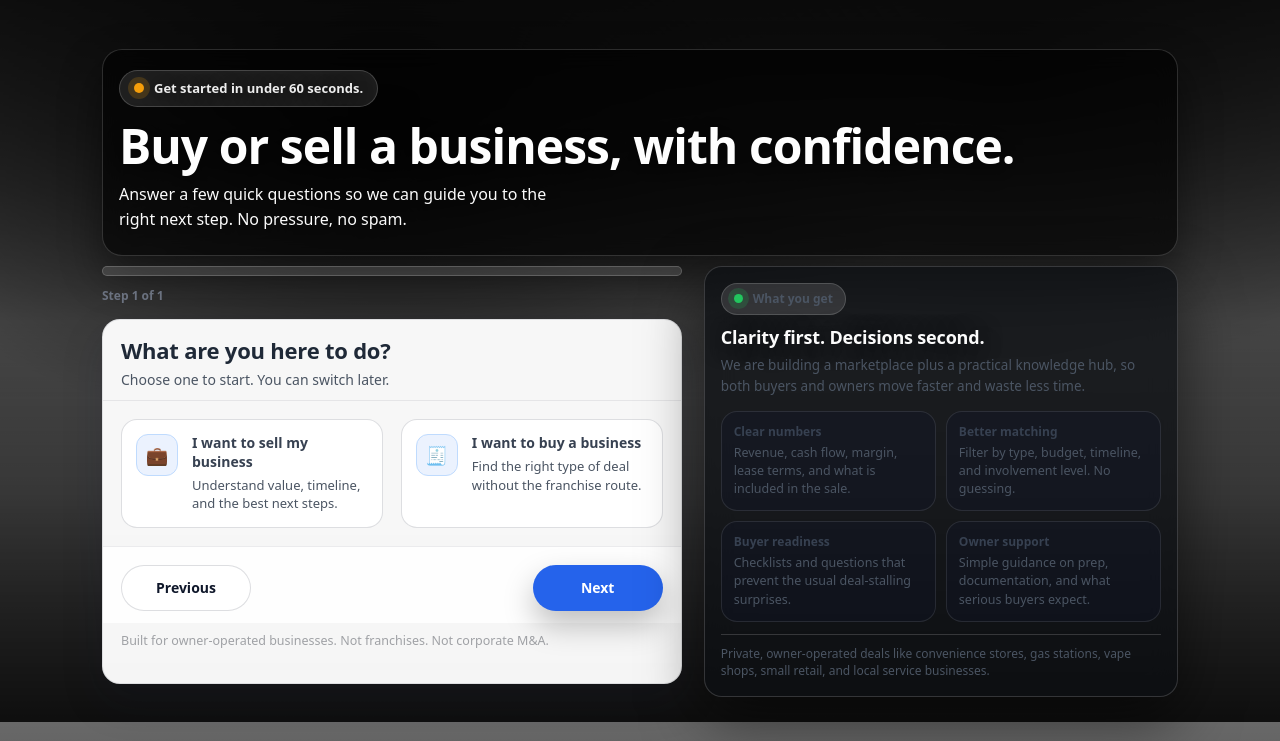
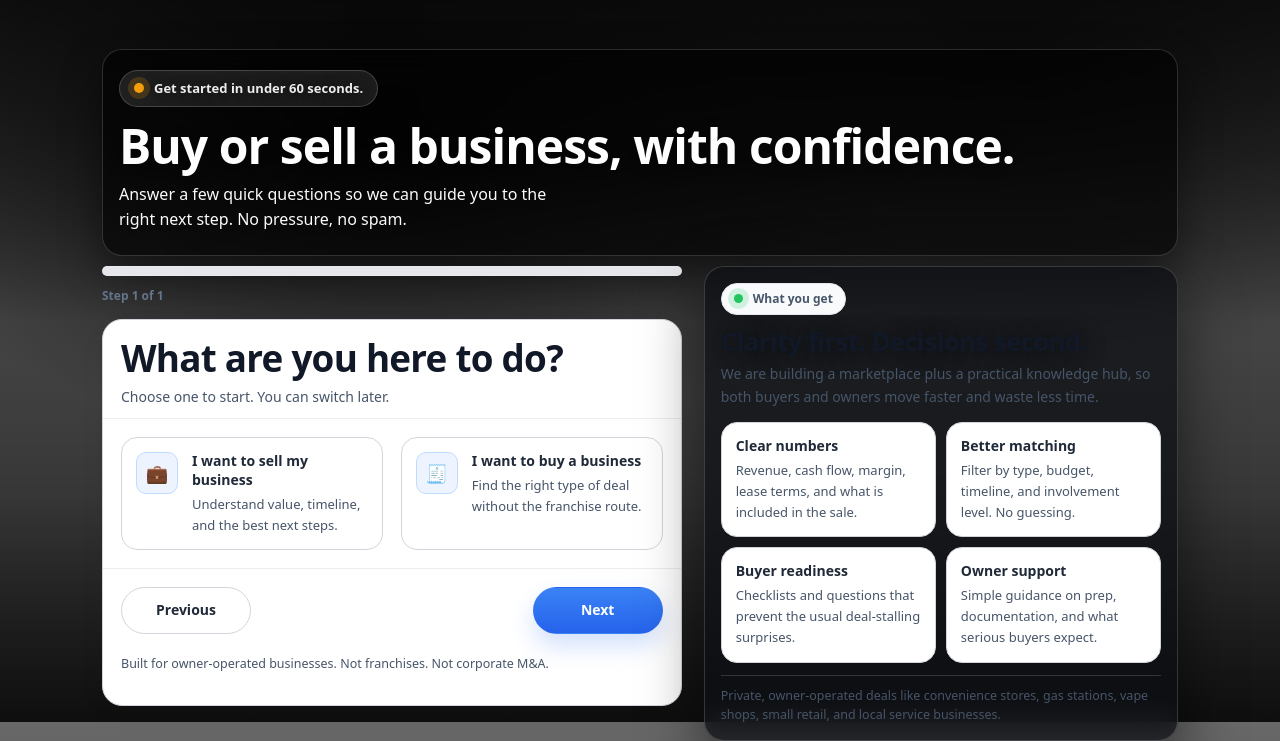
Before and after one commit to thecloudforestretreat/businessbuyingandselling-site, a plain HTML site: page testing2/index.html in a window 1280 px wide. Shown: the part 78-819 px from the top of the page. Drawn offline with Linux system fonts and the light colour scheme.

Commit message:
Update site.css

```diff
--- a/assets/css/site.css
+++ b/assets/css/site.css
@@ -691,3 +691,187 @@ footer.bbas-footer *{
     grid-template-columns:1fr 1fr;
   }
 }
+
+/* ===============================
+   FINAL FUNNEL/TRUST CONTRAST LAYER
+   Site-wide mapping for existing BBAS component classes
+   =============================== */
+
+.bbas-page .funnelCard,
+.bbas-page .trustCard{
+  background:#FFFFFF;
+  border:1px solid #D1D5DB;
+  border-radius:20px;
+  box-shadow:0 10px 24px rgba(15,23,42,.06);
+}
+
+.bbas-page .funnelQuestion,
+.bbas-page .trustTitle{
+  color:#111827 !important;
+  font-weight:600;
+  letter-spacing:-0.02em;
+}
+
+.bbas-page .funnelQuestion{
+  font-size:clamp(1.85rem, 3vw, 2.3rem);
+  line-height:1.12;
+}
+
+.bbas-page .trustTitle{
+  font-size:clamp(1.55rem, 2vw, 1.95rem);
+  line-height:1.18;
+}
+
+.bbas-page .funnelHelper,
+.bbas-page .choiceSub,
+.bbas-page .trustSub,
+.bbas-page .trustText,
+.bbas-page .trustMini,
+.bbas-page .funnelNote,
+.bbas-page .statusLine{
+  color:#475569 !important;
+  font-weight:500;
+}
+
+.bbas-page .funnelHelper,
+.bbas-page .choiceSub,
+.bbas-page .trustSub,
+.bbas-page .trustText{
+  line-height:1.6;
+}
+
+.bbas-page .choiceTitle,
+.bbas-page .optionLabel,
+.bbas-page .trustKicker{
+  color:#1F2937 !important;
+  font-weight:700;
+}
+
+.bbas-page .choiceText,
+.bbas-page .optionText{
+  min-width:0;
+}
+
+.bbas-page .choiceTitle,
+.bbas-page .optionLabel{
+  display:block;
+  font-size:14px;
+  line-height:1.35;
+}
+
+.bbas-page .choiceSub{
+  display:block;
+  margin-top:4px;
+  font-size:13px;
+}
+
+.bbas-page .trustSub{
+  font-size:14px;
+  margin-top:6px;
+}
+
+.bbas-page .trustKicker{
+  display:block;
+  margin:0;
+  font-size:14px;
+  line-height:1.35;
+}
+
+.bbas-page .trustText{
+  display:block;
+  margin-top:4px;
+  font-size:13px;
+}
+
+.bbas-page .trustMini,
+.bbas-page .funnelNote{
+  font-size:12.5px;
+  line-height:1.55;
+}
+
+.bbas-page .choiceTile,
+.bbas-page .optionRow,
+.bbas-page .trustItem{
+  background:#FFFFFF;
+  border:1px solid #D1D5DB;
+  border-radius:16px;
+}
+
+.bbas-page .choiceTile,
+.bbas-page .trustItem{
+  padding:14px;
+}
+
+.bbas-page .optionRow{
+  padding:14px 16px;
+}
+
+.bbas-page .choiceTile:hover,
+.bbas-page .optionRow:hover{
+  border-color:#93C5FD;
+  box-shadow:0 1px 2px rgba(15,23,42,.06);
+}
+
+.bbas-page .choiceTile[aria-pressed="true"],
+.bbas-page .optionRow[aria-pressed="true"]{
+  border-color:#2563EB;
+  box-shadow:0 0 0 4px rgba(37,99,235,.10);
+}
+
+.bbas-page .choiceIcon{
+  background:#EEF4FF;
+  border:1px solid #BFDBFE;
+  border-radius:10px;
+  color:#1B263B;
+}
+
+.bbas-page .optionBullet{
+  border:2px solid #CBD5E1;
+  background:#FFFFFF;
+}
+
+.bbas-page .optionRow[aria-pressed="true"] .optionBullet{
+  border-color:#2563EB;
+}
+
+.bbas-page .optionRow[aria-pressed="true"] .optionBullet::after{
+  background:#2563EB;
+}
+
+.bbas-page .trustPill{
+  color:#475569 !important;
+  background:#F8FAFC;
+  border:1px solid #E5E7EB;
+}
+
+.bbas-page .linkBtn,
+.bbas-page #funnelRestartBtn{
+  color:#2563EB !important;
+  font-weight:700;
+}
+
+.bbas-page #funnelStepLabel{
+  color:#64748B !important;
+  font-weight:700;
+}
+
+.bbas-page .funnelProgressTrack{
+  background:#E5E7EB;
+}
+
+.bbas-page .funnelProgressFill{
+  background:linear-gradient(90deg,#2563EB,#60A5FA);
+}
+
+.bbas-page .btn--ghost{
+  background:#FFFFFF;
+  color:#1F2937 !important;
+  border:1px solid #D1D5DB;
+}
+
+.bbas-page .btn--primary{
+  background:linear-gradient(180deg,#3B82F6 0%,#2563EB 100%);
+  color:#FFFFFF !important;
+  border:1px solid transparent;
+  box-shadow:0 12px 24px rgba(37,99,235,.20);
+}
```
